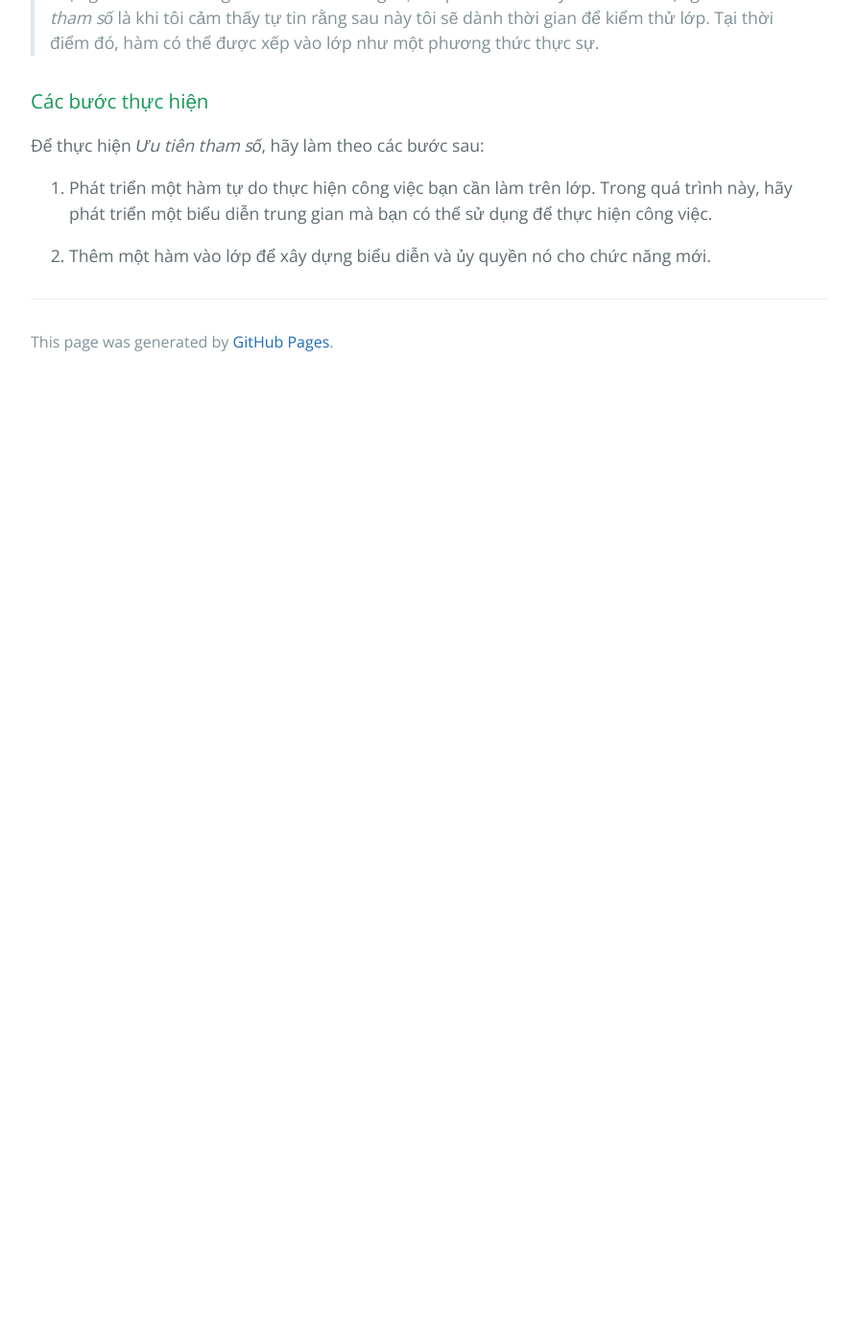
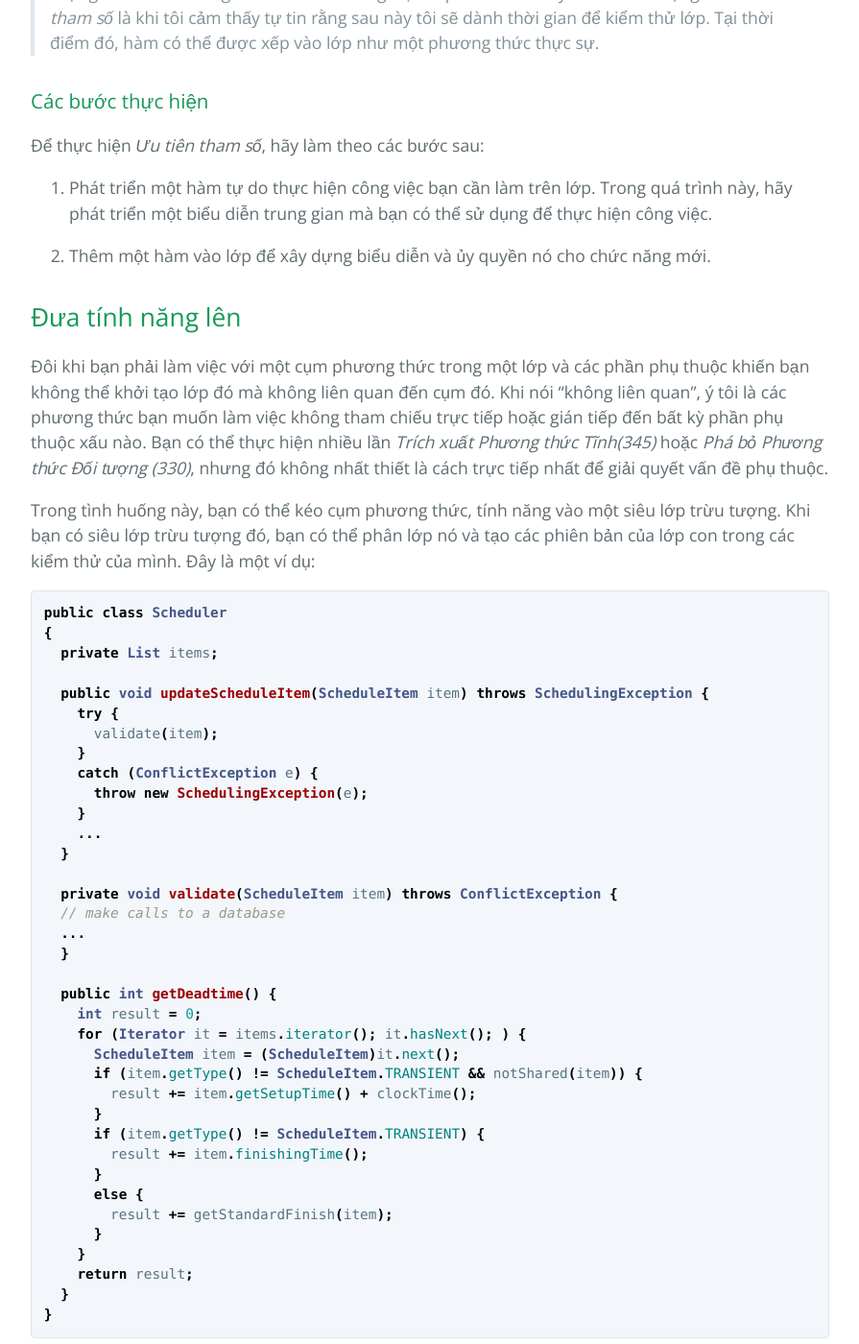
Before and after one commit to HaiBV/haibv.github.io, a Jekyll site: the page built from working-effectively-with-legacy-code/chapter-25-dependency-breaking-techniques.md, in a window 1280 px wide and 1400 px high, scrolled down 57259 px. Shown: the whole window at 96% size, without its empty margins (192-1087 px from the left). Built offline with Jekyll 4.4.1, drawn with Linux system fonts in a browser that asks for light colours; our own code applies the rules of GitHub Pages for plain Markdown files; before the commit the page ends 57659 px from its top, so only the background shows below that; some of the changed text lies outside the part shown.

Commit message:
Book - Working Efectively with Legacy Code - P3 - C25

````diff
--- a/working-effectively-with-legacy-code/chapter-25-dependency-breaking-techniques.md
+++ b/working-effectively-with-legacy-code/chapter-25-dependency-breaking-techniques.md
@@ -1809,3 +1809,67 @@
 
 2. Thêm một hàm vào lớp để xây dựng biểu diễn và
 ủy quyền nó cho chức năng mới.
+
+## Đưa tính năng lên
+
+Đôi khi bạn phải làm việc với một cụm phương thức trong một lớp và các phần phụ thuộc khiến bạn không thể khởi tạo lớp đó mà không liên quan đến cụm đó. Khi nói "không liên quan", ý tôi là các phương thức bạn muốn làm việc không tham chiếu trực tiếp hoặc gián tiếp đến bất kỳ phần phụ thuộc xấu nào. Bạn có thể thực hiện nhiều lần _Trích xuất Phương thức Tĩnh(345)_ hoặc _Phá bỏ Phương thức Đối tượng (330)_, nhưng đó không nhất thiết là cách trực tiếp nhất để giải quyết vấn đề phụ thuộc.
+
+Trong tình huống này, bạn có thể kéo cụm phương thức, tính năng vào một siêu lớp trừu tượng. Khi bạn có siêu lớp trừu tượng đó, bạn có thể phân lớp nó và tạo các phiên bản của lớp con trong các kiểm thử của mình. Đây là một ví dụ:
+
+```java
+public class Scheduler
+{
+  private List items;
+
+  public void updateScheduleItem(ScheduleItem item) throws SchedulingException {
+    try {
+      validate(item);
+    }
+    catch (ConflictException e) {
+      throw new SchedulingException(e);
+    }
+    ...
+  }
+
+  private void validate(ScheduleItem item) throws ConflictException {
+  // make calls to a database
+  ...
+  }
+
+  public int getDeadtime() {
+    int result = 0;
+    for (Iterator it = items.iterator(); it.hasNext(); ) {
+      ScheduleItem item = (ScheduleItem)it.next();
+      if (item.getType() != ScheduleItem.TRANSIENT && notShared(item)) {
+        result += item.getSetupTime() + clockTime();
+      }
+      if (item.getType() != ScheduleItem.TRANSIENT) {
+        result += item.finishingTime();
+      }
+      else {
+        result += getStandardFinish(item);
+      }
+    }
+    return result;
+  }
+}
+```
+
+Giả sử chúng ta muốn thực hiện sửa đổi cho `getDeadTime`, nhưng chúng ta không cần quan tâm đến `updateScheduleItem`. Sẽ thật tuyệt nếu không phải đối mặt với sự phụ thuộc vào cơ sở dữ liệu. Chúng ta có thể thử sử dụng _Trích xuất Phương thức Tĩnh (345)_, nhưng chúng ta đang sử dụng nhiều tính năng không tĩnh của lớp `Scheduler`. _Phá vỡ Phương thức Đối tượng (330)_ là một lựa chọn khác, nhưng đây là một phương thức khá nhỏ và những sự phụ thuộc đó vào các phương thức và trường khác của lớp sẽ khiến công việc trở nên phức tạp hơn chúng ta mong muốn chỉ để kiểm thử phương thức đó.
+
+Một lựa chọn khác là đưa phương thức mà chúng ta quan tâm vào một siêu lớp. Khi làm điều đó, chúng ta có thể loại bỏ các phần phụ thuộc xấu trong lớp này, nơi chúng sẽ không còn phù hợp với các kiểm thử của chúng ta. Đây là những gì thu được:
+
+```java
+public class Scheduler extends SchedulingServices
+{
+  public void updateScheduleItem(ScheduleItem item) throws SchedulingException {
+    ...
+  }
+
+  private void validate(ScheduleItem item) throws ConflictException {
+    // make calls to the database
+    ...
+  }
+  ...
+}
+```
````
